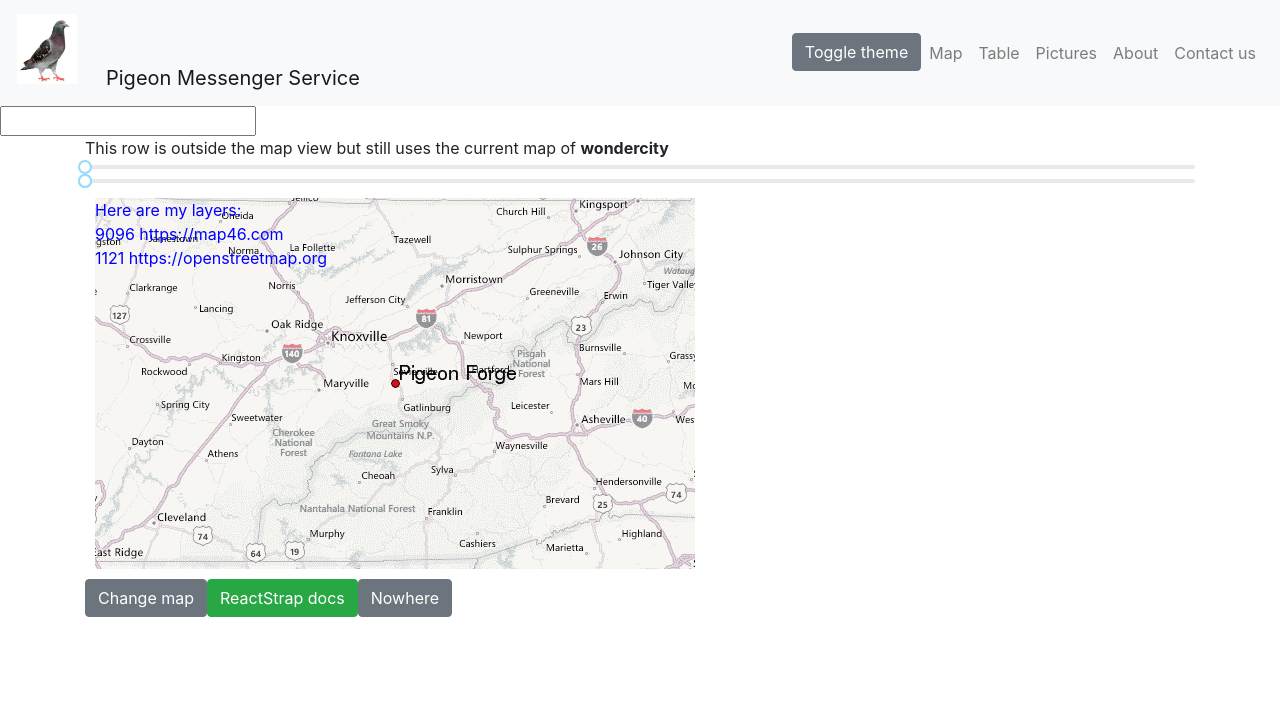
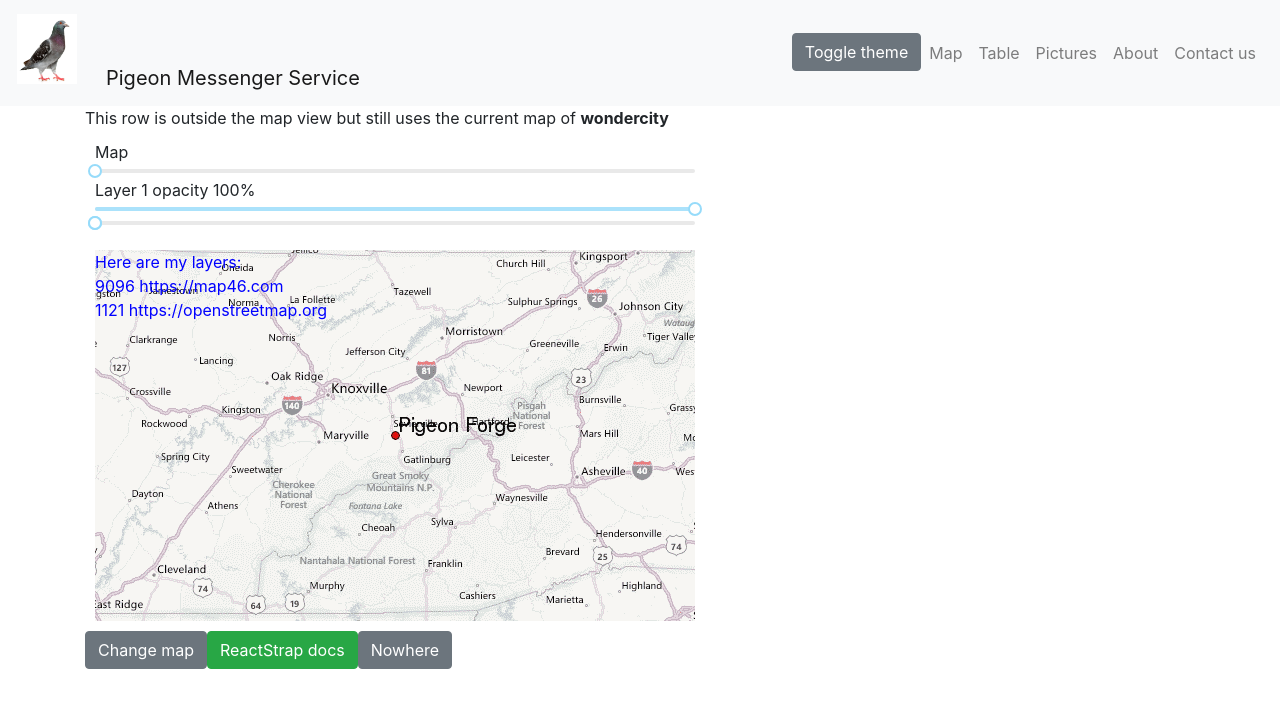
Before and after one commit to brian32768/react-bootstrap-test, a React (Vite) app: page / in a window 1280 px wide. Shown: the top 708 px of the page. Built offline with nearby package versions, Linux system fonts and the light colour scheme.

Commit message:
added rc-slider and rc-select examples

```diff
--- a/package.json
+++ b/package.json
@@ -5,6 +5,7 @@
   "main": "index.html",
   "dependencies": {
     "bootstrap": "^4.1.3",
+    "rc-select": "^8.6.9",
     "rc-slider": "^8.6.4",
     "react": "^16.6.3",
     "react-dom": "^16.6.3",
--- a/src/App.css
+++ b/src/App.css
@@ -57,6 +57,11 @@ footer {
 }
 
 /* MAP STUFF ============================================================= */
+.sliders {
+    width: 600px;
+    margin: 10px;
+}
+
 #mymap {
     background-image: url("/assets/pigeon_forge.gif");
     color: blue;
@@ -69,7 +74,3 @@ footer {
 #scalebar {
     color: rgb(62, 162, 60);
 }
-
-#ex1Slider .slider-selection {
-	background: #BABABA;
-}
--- a/src/App.js
+++ b/src/App.js
@@ -6,7 +6,6 @@
 import React, { Component } from 'react'
 import {BrowserRouter, Link, Route, Redirect, Switch} from 'react-router-dom'
 import {ThemeContext, themes} from './theme-context'
-import 'bootstrap/dist/css/bootstrap.min.css'
 
 // Bootstrap (reactstrap in this case)
 import {
@@ -29,6 +28,7 @@ import About from './about'
 import Contact from './contact'
 import NotFound from './notfound'
 
+import 'bootstrap/dist/css/bootstrap.min.css'
 import './App.css'
 
 class PrimaryLayout extends Component {
--- a/src/home.js
+++ b/src/home.js
@@ -8,6 +8,16 @@ import Map from './map'
 import Source from './source'
 import Layer from './layer'
 
+const cities = [
+    "Rivendell",
+    "Springfield",
+    "Smallville",
+    "Gotham City",
+    "Metropolis",
+    "Alphaville",
+    "Acropolis",
+]
+
 class Home extends Component {
     constructor(props) {
         super(props);
@@ -16,7 +26,8 @@ class Home extends Component {
         this.state  = {
             tooltipOpen: false,
             map: "wondercity",
-            index: 0
+            cityIndex: 0,
+            mapOpacity: 100
         };
     }
 
@@ -27,29 +38,28 @@ class Home extends Component {
     }
 
     changeMap() {
-        const cities = [
-            "Rivendell",
-            "Springfield",
-            "Smallville",
-            "Gotham City",
-            "Metropolis",
-            "Alphaville",
-            "Acropolis"
-        ]
-
-        this.setState({map: cities[this.state.index]});
-        this.state.index += 1;
-        if (this.state.index >= cities.length) {
-            this.state.index = 0;
+        this.setState({map: cities[this.state.cityIndex]});
+        this.state.cityIndex += 1;
+        if (this.state.cityIndex >= cities.length) {
+            this.state.cityIndex = 0;
         }
         console.log("changeMap", this.state)
     }
 
     render(props) {
-        console.log("Slider is a",Slider)
+        let startChangeCity = () => { console.log("start") }
+        let stopChangeCity = () =>  { console.log("stop") }
+        let updateCity = (value) => {
+            console.log("New city", value)
+            this.state.cityIndex = value
+            this.setState({map: cities[this.state.cityIndex]});
+        }
+        let changeOpacity = (value) => {
+            this.setState({mapOpacity : value});
+        }
+
         return (
             <div>
-<input id="ex1" data-slider-id='ex1Slider' type="text" data-slider-min="0" data-slider-max="20" data-slider-step="1" data-slider-value="14"/>
             {/* A Map will have its own internal MapContext, the ThemeContext wrapping around
             everything lets me test using multiple contexts in the
             same application.
@@ -67,8 +77,18 @@ class Home extends Component {
                     <Col>
                     This row is outside the map view but still
                     uses the current map of <b>{this.state.map}</b>
-                    <Slider />
-                    <Range />
+                    <div className="sliders">
+                        Map
+                        <Slider max={cities.length-1} value={this.state.cityIndex}
+                            onBeforeChange={startChangeCity} onAfterChange={stopChangeCity} onChange={updateCity}/>
+
+                        Layer 1 opacity {this.state.mapOpacity}%
+                        <Slider onChange={changeOpacity}
+                            value={this.state.mapOpacity}/>
+
+                        <Range />
+                    </div>
+
                     </Col>
                 </Row>
                 <Row>
@@ -76,7 +96,7 @@ class Home extends Component {
                     <div id="mymap">
                         Here are my layers:
 
-                        <Layer name="1">
+                        <Layer name="1" opacity={this.state.mapOpacity/100}>
                           <Source url="https://map46.com" attributions="©2018 Wildsong"/>
                         </Layer>
 
@@ -97,7 +117,6 @@ class Home extends Component {
             </Container>
 
             </Map>
-
             </div>
         );
     }
--- a/src/layer.js
+++ b/src/layer.js
@@ -40,7 +40,7 @@ export default class Layer extends Component {
     render() {
         const callChildren = (theme) => {
             return (
-                <div>
+                <div style={{opacity:this.props.opacity}}>
                 {this.props.children}
                 </div>
             );
@@ -49,7 +49,9 @@ export default class Layer extends Component {
         return (
             <ThemeContext.Consumer>
             {theme => (
-                <LayerContext.Provider value={{onSetSource:this.setSource}}>
+                <LayerContext.Provider value={{
+                    onSetSource:this.setSource
+                }}>
                     {callChildren(theme)}
                 </LayerContext.Provider>
             )}
@@ -60,5 +62,6 @@ export default class Layer extends Component {
 Layer.contextType = MapContext;
 
 Layer.propTypes = {
-    name: PropTypes.string.isRequired
+    name: PropTypes.string.isRequired,
+    opacity: PropTypes.number
 }
--- a/src/map.js
+++ b/src/map.js
@@ -3,8 +3,11 @@ import PropTypes from 'prop-types'
 import {MapContext} from './map-context'
 
 class OLMap extends Component {
-    componentWillReceiveProps() {
-        console.log("Map.componentWillReceiveProps()");
+    constructor(props) {
+        super(props);
+        this.state = {
+            opacity: 100,
+        }
     }
 
     render() {
--- a/src/table.js
+++ b/src/table.js
@@ -1,9 +1,11 @@
-// table.js
+// table.js react-bootstrap-test
 //
 import React from "react"
 import ReactTable from 'react-table'
+import Select, {Option, OptGroup} from 'rc-select'
 import {ThemeContext} from './theme-context'
-import "react-table/react-table.css"
+import 'react-table/react-table.css'
+import 'rc-select/assets/index.css'
 
 const items = [
     {
@@ -30,6 +32,7 @@ const columns = [{
 
 export default class Table extends React.Component {
     render() {
+        let onChange = () => {};
         let theme = this.context;
         console.log("Table.render() theme=", theme)
         const columns = [{
@@ -43,10 +46,27 @@ export default class Table extends React.Component {
                 accessor: 'text'
         }]
         return (
-          <ReactTable style={{color: theme.foreground, backgroundColor: theme.background}}
-            data={items}
-            columns={columns}
-          />
+            <div>
+                <h3>single select</h3>
+                <div style={{ width: 300}}>
+                  <Select
+                  allowClear
+                  placeholder="enter name"
+                  defaultValue="lucy"
+                  style={{ width: 200 }}
+                  animation="slide-up"
+                  showSearch={false}
+                  onChange={onChange}>
+                    <Option value="jack">jack</Option>
+                    <Option value="lucy">lucy</Option>
+                    <Option value="yiminghe">yiminghe</Option>
+                  </Select>
+                </div>
+              <ReactTable style={{color: theme.foreground, backgroundColor: theme.background}}
+                data={items}
+                columns={columns}
+              />
+          </div>
         );
     }
 }
```
